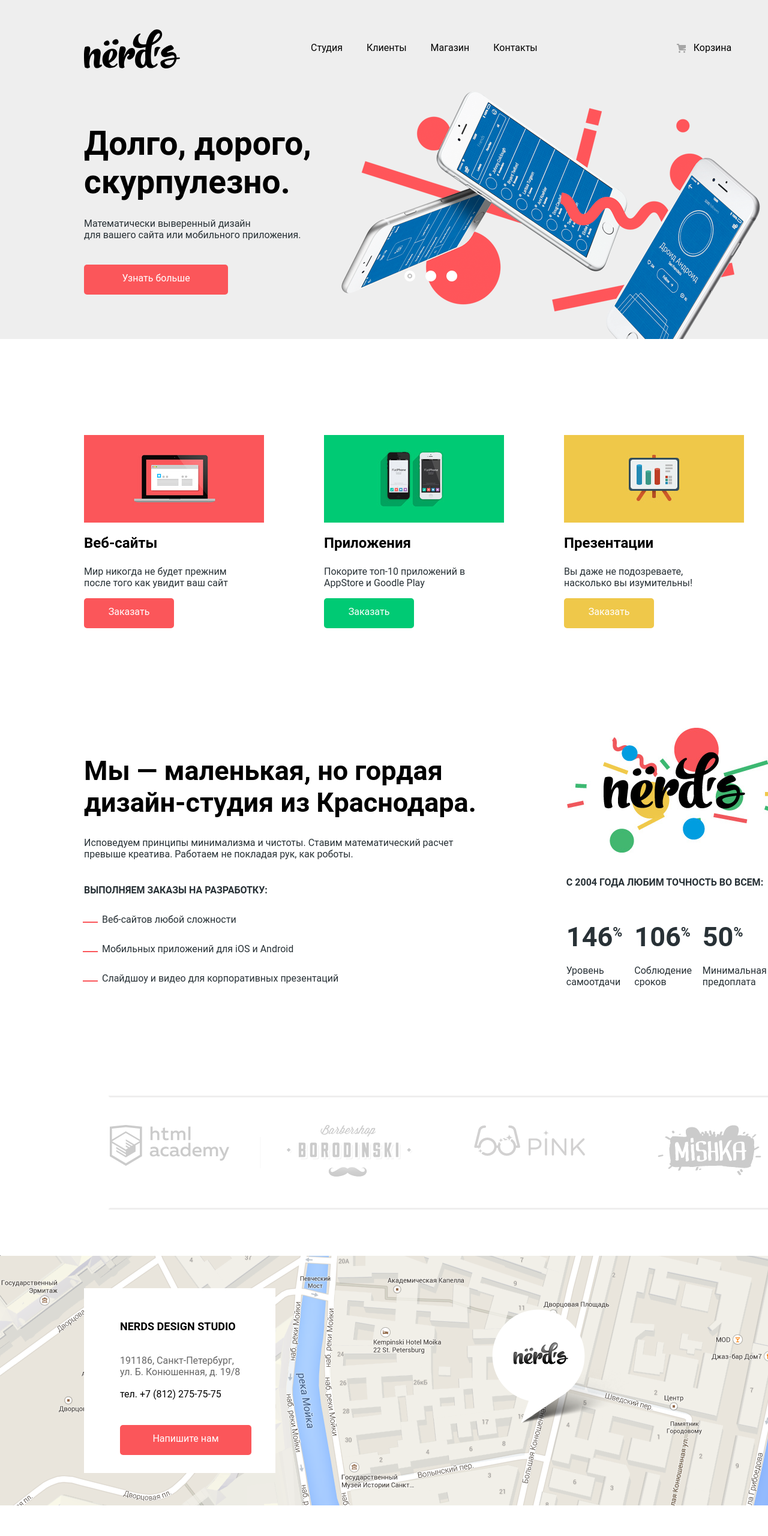
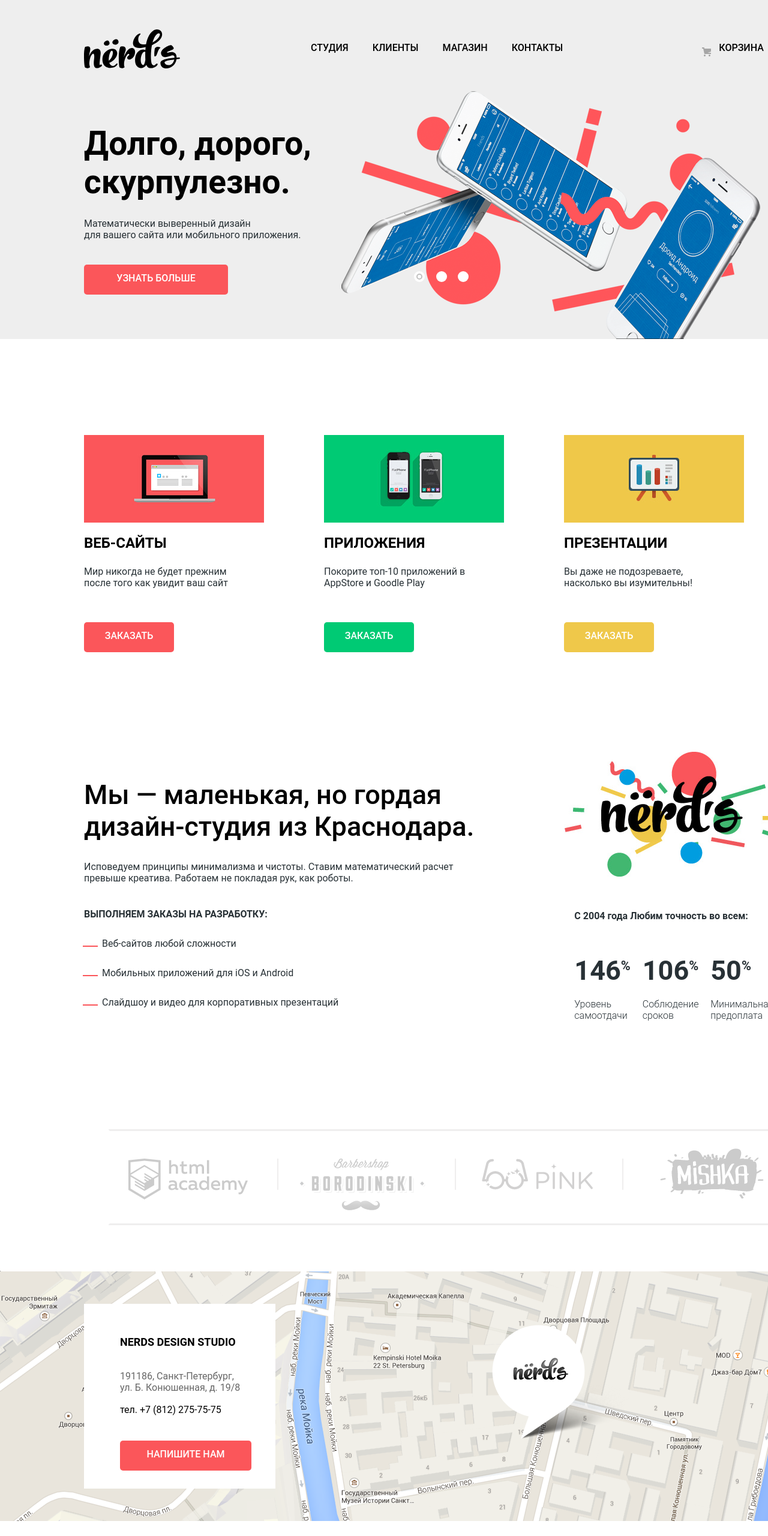
Before and after one commit to theivmatic/Nerds, a plain HTML site: page index.html in a window 1280 px wide. Shown: the top 2560 px of the page at 60% size. Drawn offline with Linux system fonts and the light colour scheme.

Commit message:
Финальные правки

```diff
--- a/index.html
+++ b/index.html
@@ -13,14 +13,14 @@
           <nav class="main-navigation">
             <img class="main-logo" src="svg/nerds-logo.svg" alt="Логотип Nerds">
             <ul class="site-nav">
-              <li><a class="studio" href="">Студия</a></li>
-              <li><a class="clients" href="">Клиенты</a></li>
-              <li><a class="catalog" href="">Магазин</a></li>
-              <li><a class="contacts" href="">Контакты</a></li>
+              <li><a href="">Студия</a></li>
+              <li><a href="">Клиенты</a></li>
+              <li><a href="">Магазин</a></li>
+              <li><a href="">Контакты</a></li>
             </ul>
 
             <ul class="user-nav">
-              <li><a class="cart" href="">Корзина</a></li>
+              <li><a href="">Корзина</a></li>
             </ul>
           </nav>
       </header>
@@ -28,20 +28,41 @@
       <main>
         <section class="slider">
           <div>
-            <p class="slider-h"><b>Долго, дорого,<br>
-            скурпулезно.</b></p>
-            <p class="slider-text">Математически выверенный дизайн<br>
+            <h3><b>Долго, дорого,<br>
+            скурпулезно.</b></h3>
+            <p>Математически выверенный дизайн<br>
             для вашего сайта или мобильного приложения.</p>
             <p><a href=""><span class="button-text">Узнать больше</span></a></p>
           </div>
-        <img class="slider-img1" src="png/slide1.png">
+          <img class="slider-img1" src="png/slide.png">
+          <div class="slider-nav__wrap">
+            <div class="slider-nav">
+              <label>
+                <input checked type="radio" class="radio-button" name="slide" value="1st-slide" aria-label="Первый слайд">
+                <span class="custom-radio"></span>
+              </label>
+            </div>
 
+            <div class="slider-nav">
+              <label>
+                <input type="radio" class="radio-button" name="slide" value="2nd-slide" aria-label="Второй слайд">
+                <span class="custom-radio"></span>
+              </label>
+            </div>
+
+            <div class="slider-nav">
+              <label>
+                <input type="radio" class="radio-button" name="slide" value="3rd-slide" aria-label="Третий слайд">
+                <span class="custom-radio"></span>
+              </label>
+            </div>
+          </div>
         </section>
     </div>
 
       <section class="services">
         <h2 class="visually-hidden">Услуги</h2>
-        <ul class="serv-ul">
+        <ul>
           <div class="services-flex">
             <li class="web-site">
               <img class="ws-img" src="png/website.png">
@@ -87,7 +108,7 @@
 
           <div class="right-column">
             <img class="nerds-logo" src="png/logo2.png">
-            <ul class="ul-number-ul"> <span class="ul-number-text">С 2004 года Любим точность во всем: </span>
+            <ul><h3>С 2004 года Любим точность во всем:</h3>
               <div class="ul-number">
                 <li><dt><b><span class="li-number">146</span></b><sup><span class="percent"><sup>%</sup></span></sup></dt>
                 <dd class="about-us-dd">Уровень<br>самоотдачи</dd>
@@ -110,26 +131,26 @@
         <ul>
           <title>Партнеры</title>
           <div class="partners-flex">
-            <li class="html-logo">
-              <a href="" aria-label="Ссылка HTMLAcademy">
+            <li class="partners-flex-item">
+              <a class="html-logo" href="" aria-label="Ссылка HTMLAcademy">
                 <img src="png/htmlacademylogo.png">
               </a>
             </li>
 
-            <li class="borod-logo">
-              <a href="" aria-label="Ссылка Бородинский">
+            <li class="partners-flex-item">
+              <a class="borod-logo" href="" aria-label="Ссылка Бородинский">
                 <img src="png/borodinskylogo.png">
               </a>
             </li>
 
-            <li class="pink-logo">
-              <a href="" aria-label="Ссылка Pink">
+            <li class="partners-flex-item">
+              <a class="pink-logo" href="" aria-label="Ссылка Pink">
                 <img src="png/pinklogo.png">
               </a>
             </li>
 
-            <li class="mishka-logo">
-              <a href="" aria-label="Ссылка Mishka">
+            <li class="partners-flex-item">
+              <a class="mishka-logo" href="" aria-label="Ссылка Mishka">
                 <img src="png/mishkalogo.png">
               </a>
             </li>
--- a/style.css
+++ b/style.css
@@ -4,11 +4,6 @@ body {
 
     font-family: "Roboto", "Arial", sans-serif ;
     font-size: 16;
-    line-height: ;
-    font-weight: ;
-    color: ;
-    text-transform: ;
-
     width: 1440px;
     height: 2476px;
 }
@@ -23,9 +18,7 @@ li {
 }
 
 dd {
-    margin: 0;
-    margin-top: 20px;
-    margin-bottom: 40px;
+    margin: 20 0 40 0;
 }
 
 .visually-hidden {
@@ -33,23 +26,21 @@ dd {
 }
 
 .main-navigation {
-    margin-bottom: 37px;
-    margin-left: 140px;
+    margin: 0 0 37 140;
     display: flex;
 }
 
 .site-nav {
-    margin: 0;
-    margin-left: 190px;
-    margin-top: 70px;
+    margin: 70 0 0 190;
     padding: 0;
-
     display: flex;
     flex-wrap: wrap;
+    font-weight: 500;
 }
 
 .site-nav a {
     margin-right: 40px;
+    text-transform: uppercase;
 }
 
 .site-nav a:hover {
@@ -57,11 +48,7 @@ dd {
 }
 
 .site-nav a:focus {
-    border: 2px #FB565A;
-    border-style: solid;
-    border-top: transparent;
-    border-left: transparent;
-    border-right: transparent;
+    border-bottom: 2px solid #FB565A;
     outline: none;
     padding-bottom: 23px;
 
@@ -75,12 +62,15 @@ dd {
 }
 
 .user-nav {
-    margin: 0;
-    margin-left: 180px;
-    margin-top: 70px;
-    padding: 0;
-    padding-left: 40px;
+    width: 115px;
+    margin: 70px 0 0 180px;
+    padding: 0 0 0 40px;
     position: relative;
+    font-weight: 500;
+}
+
+.user-nav a {
+    text-transform: uppercase;
 }
 
 .user-nav a:hover {
@@ -88,11 +78,7 @@ dd {
 }
 
 .user-nav a:focus {
-    border: 2px #FB565A;
-    border-style: solid;
-    border-top: transparent;
-    border-left: transparent;
-    border-right: transparent;
+    border-bottom: 2px solid #FB565A;
     outline: none;
     padding-bottom: 23px;
 }
@@ -104,21 +90,18 @@ dd {
 }
 
 .user-nav::before {
-    content: "";
+    content: url(png/cart-icon.png);
     width: 15px;
     height: 15px;
     position: absolute;
-    background-image: url(png/cart-icon.png);
-    background-repeat: no-repeat;
-    top: 3px;
+    top: 9px;
     left: 12px;
 }
 
 .main-logo {
     width: 160;
     height: 67;
-    margin-top: 48px;
-    margin-right: 28px;
+    margin: 48 28 0 0;
 }
 
 .main-logo:hover{
@@ -137,6 +120,7 @@ dd {
     display: flex;
     padding-left: 140px;
     margin-bottom: 160px;
+    position: relative;
 }
 
 .slider-img1 {
@@ -145,14 +129,16 @@ dd {
     margin-left: 50px;
 }
 
-.slider-h {
+.slider h3 {
     font-size: 55;
+    font-weight: 500;
     margin-bottom: 28px;
 }
 
-.slider-text {
+.slider p {
     color: #283136;
     margin-bottom: 40px;
+    font-weight: 400;
 }
 
 .slider a {
@@ -174,15 +160,74 @@ dd {
     box-shadow: 0px 3px 0px 0px #C23235 inset;
 }
 
+.slider-nav__wrap {
+    display: flex;
+    justify-content: space-between;
+    width: 91px;
+    height: 25px;
+    position: absolute;
+    top: 300px;
+    left: 690px;
+}
+
+.slider-nav {
+    position: relative;
+}
+
+.custom-radio {
+    display: inline-block;
+    width: 18px;
+    height: 18px;
+    background-color: #ffffff;
+    border-radius: 50%;
+    position: relative;
+}
+
+.custom-radio::before {
+    content: "";
+
+    display: inline-block;
+    width: 6px;
+    height: 6px;
+    background: #FFFFFF;
+    border: 2px solid #C1C1C1;
+    border-radius: 50%;
+
+    position: absolute;
+    top: 50%;
+    left: 50%;
+    transform: translate(-50%, -50%) scale(0);
+    transition: 0.1s ease-in;
+}
+
+.radio-button {
+    position: absolute;
+    width: 0;
+    height: 0;
+    opacity: 0;
+    z-index: -1;
+}
+
+.radio-button:checked + .custom-radio::before {
+    transform: translate(-50%, -50%) scale(1);
+}
+
 .button-text {
     display: inline-block;
     margin-top: 13px;
+    text-transform: uppercase;
+    font-weight: 500;
+}
+
+.button-text:active {
+    opacity: 30%;
 }
 
 .services h3 {
     margin-top: 20px;
     font-size: 24;
     font-weight: bold;
+    text-transform: uppercase;
 }
 
 .services-flex {
@@ -191,7 +236,7 @@ dd {
     margin-bottom: 150px;
 }
 
-.serv-ul {
+.services ul {
     padding: 0;
     margin: 0;
 }
@@ -212,6 +257,8 @@ dd {
 
 .serv-text {
     color: #283136;
+    padding-bottom: 40px;
+    font-weight: 400;
 }
 
 .web-site a {
@@ -290,16 +337,19 @@ dd {
 .li-item {
     margin: 30px;
     list-style-image: url(png/li.png);
+    font-weight: 400;
 }
 
 .about-us h3 {
     font-size: 45;
+    font-weight: 500;
     margin-bottom: 31px;
 }
 
 .about-us-flex p {
     color: #283136;
     margin-bottom: 41px;
+    font-weight: 400;
 }
 
 .about-us-flex ul {
@@ -315,51 +365,68 @@ dd {
 
 .about-us-dd {
     color: #283136;
+    font-weight: 300;
 }
 
 .ul-number {
     display: flex;
 }
 
-.ul-number-ul {
+.right-column ul {
     margin: 0;
     padding: 0;
     padding-left: 17px;
 }
 
-.ul-number-text {
+.right-column h3 {
     display: block;
     margin-bottom: 55px;
+    font-size: 16px;
+    font-weight: 700;
 }
 
 .li-number {
-    padding-right: ;
     font-size: 45;
+    font-weight: 700;
     margin-bottom: 13px;
 }
 
 .percent {
     margin-right: 20px;
     font-size: 26;
+    font-weight: 700;
 }
 
 .partners-flex {
     display: flex;
     width: 1160px;
-    margin-left: 140px;
-    margin-top: 140px;
-    margin-bottom: 76px;
+    margin: 140 0 76 140;
 
     border: #efeeee;
-    opacity: ;
     border-left: transparent;
     border-right: transparent;
     border-style: solid;
     border-radius: 2px;
-    padding-top: 46px;
-    padding-bottom: 44px;
+    padding: 46 0 56 0;
 
     position: relative;
+}
+
+
+.partners-flex-item {
+    border-right: #efeeee 2px solid;
+    height: 52px;
+    padding-right: 49;
+    margin-left: -60;
+}
+
+.partners-flex-item:first-child {
+    margin-left: 31;
+}
+
+.partners-flex-item:last-child {
+    border: none;
+    margin-top: -17px;
 }
 
 .html-logo {
@@ -367,22 +434,13 @@ dd {
     opacity: 20%;
 }
 
-.html-logo::after {
-    content: "";
-    width: 2px;
-    height: 52px;
-
-    position: absolute;
-    background-image: url(png/vertical-divide.png);
-    background-color: #efeeee;
-    background-repeat:no-repeat;
-    left: 250px;
-    top: 66px;
-
+.html-logo:hover {
+    opacity: 100%;
 }
 
-.html-logo:hover {
+.html-logo:focus {
     opacity: 100%;
+    outline: none;
 }
 
 .html-logo:active {
@@ -399,6 +457,11 @@ dd {
     opacity: 100%;
 }
 
+.borod-logo:focus {
+    opacity: 100%;
+    outline: none;
+}
+
 .borod-logo:active {
     opacity: 10%;
 }
@@ -411,6 +474,11 @@ dd {
 
 .pink-logo:hover {
     opacity: 100%;
+}
+
+.pink-logo:focus {
+    opacity: 100%;
+    outline: none;
 }
 
 .pink-logo:active {
@@ -427,6 +495,11 @@ dd {
     opacity: 100%;
 }
 
+.mishka-logo:focus {
+    opacity: 100%;
+    outline: none;
+}
+
 .mishka-logo:active {
     opacity: 10%;
 }
@@ -439,6 +512,7 @@ dd {
 
 .footer-contacts h3 {
     font-size: 18px;
+    font-weight: 700;
     margin-bottom: 37px;
     text-transform: uppercase;
 }
@@ -469,28 +543,29 @@ dd {
 
 .footer-text {
     font-size: 36;
+    font-weight: 700;
     margin-bottom: 10px;
 }
 
 .adress {
     color: #666666;
     margin-bottom: 18px;
+    font-weight: 400;
 }
 
 .telephone {
     margin-bottom: 42px;
+    font-weight: 400;
 }
 
 .footer-flex {
     display: flex;
-    margin-left: 140px;
-    margin-top: 72px;
+    margin: 72 0 0 140;
 }
 
 .social-media-flex {
     display: flex;
-    margin-right: 129px;
-    margin-bottom: 66px;
+    margin: 0 129 66 0;
 }
 
 .social-button {
@@ -514,4 +589,5 @@ dd {
 
 .discount {
     color: #444444;
+    font-weight: 400;
 }
```
Also changed, not shown: README.txt, png/Underline.png (deleted), png/horizontal-divide.png (deleted), png/radio-off.png (deleted), png/radio-on.png (deleted), png/slide.png (added), png/slide1.png (deleted), png/vertical-divide.png (deleted).
